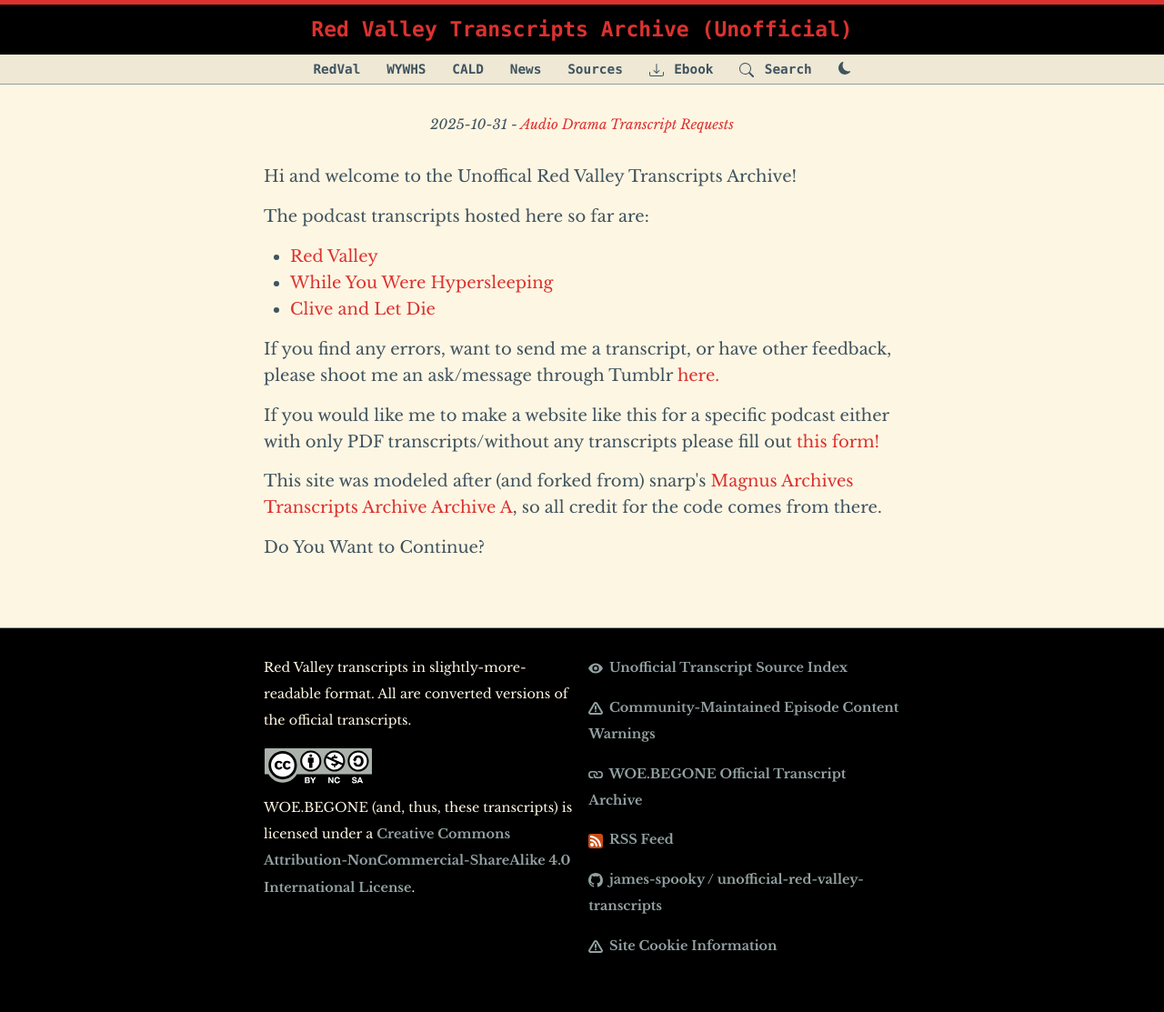
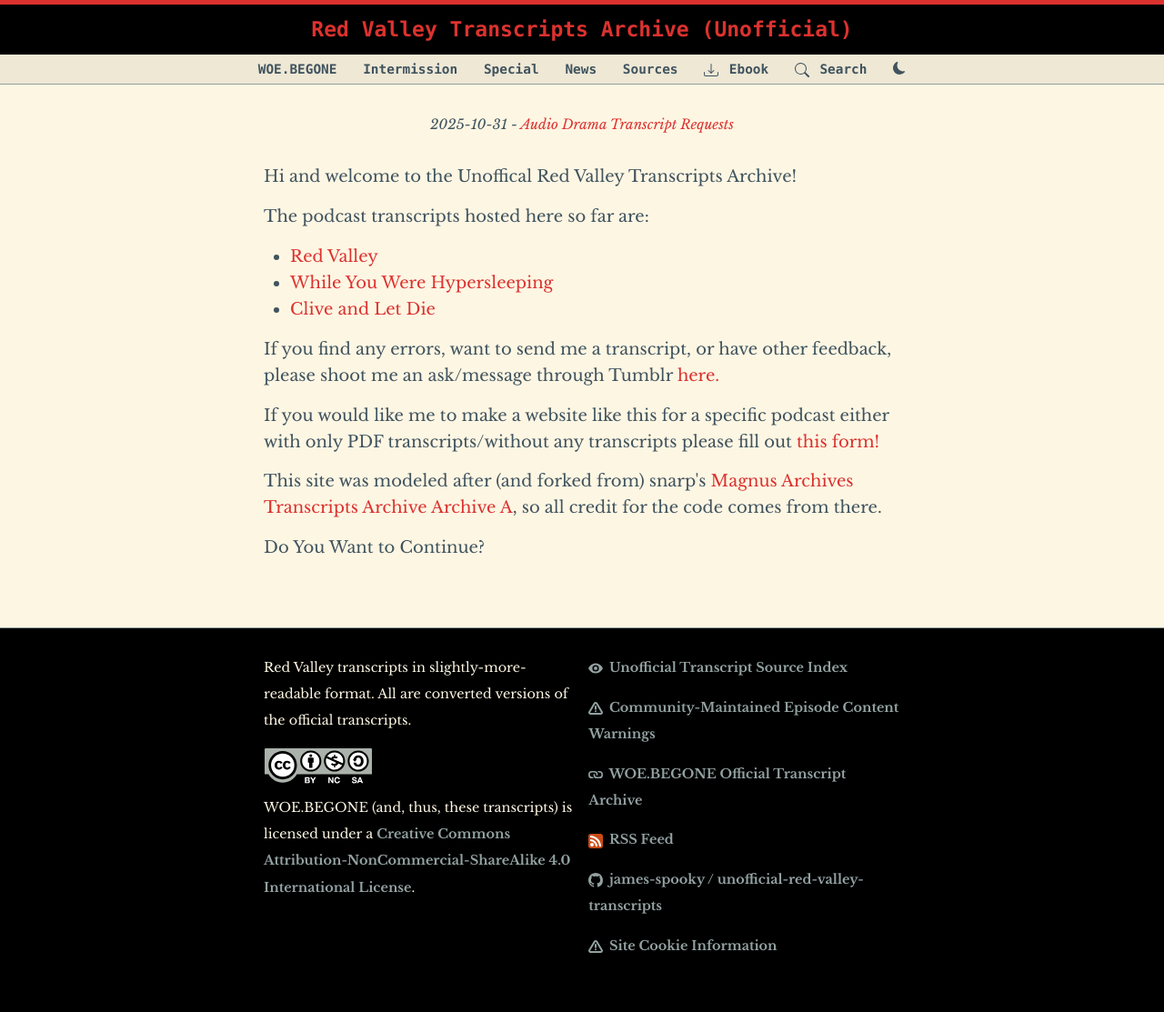
Before and after one commit to spooky-james/unofficial-woe.begone-transcripts, a Jekyll site: the page built from index.html, in a window 1280 px wide. Shown: the whole page at 91% size. Built offline with Jekyll 4.4.1, drawn with Linux system fonts in a browser that asks for light colours.

Commit message:
Update header.html

```diff
--- a/_includes/header.html
+++ b/_includes/header.html
@@ -3,9 +3,9 @@
     <a class="site-title" href="{{site.baseurl}}/">{{site.title}}</a>
   </div>
   <nav class="site-header-linkbar">
-    <span><a href="{{site.baseurl}}/RedVal.html">RedVal</a></span>
-    <span><a href="{{site.baseurl}}/wywhs.html">WYWHS</a></span>
-     <span><a href="{{site.baseurl}}/cald.html">CALD</a></span>
+    <span><a href="{{site.baseurl}}/RedVal.html">WOE.BEGONE</a></span>
+    <span><a href="{{site.baseurl}}/intermission.html">Intermission</a></span>
+     <span><a href="{{site.baseurl}}/special.html">Special</a></span>
     <span><a href="{{site.baseurl}}/news.html">News</a></span>
         <span><a href="{{site.baseurl}}/sources.html">Sources</a></span>
 
```
